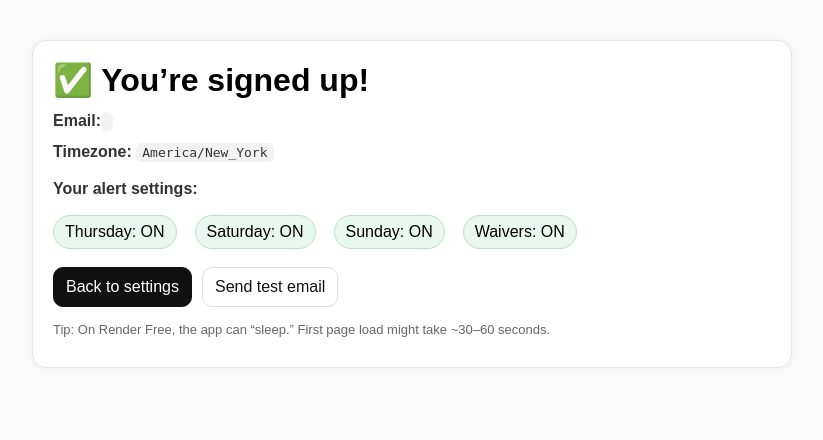
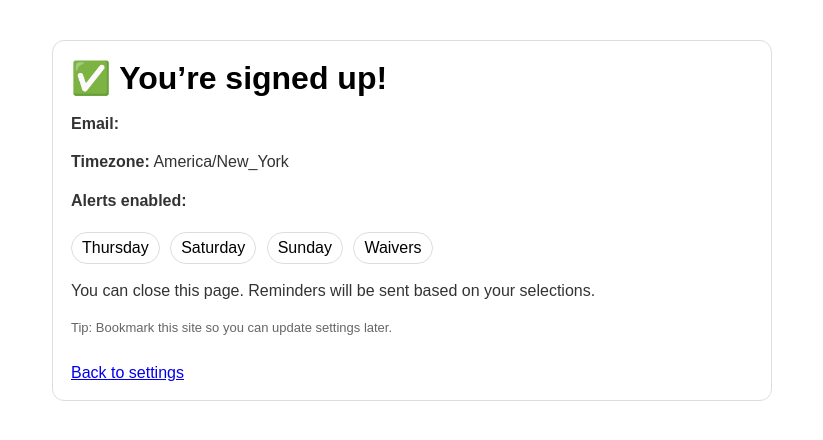
Before and after one commit to Maddox2025/fantasyfrenzy-alerts, a FastAPI app: page /confirmed in a window 1280 px wide. Shown: the top 440 px of the page, without its empty margins (228-1051 px from the left). Run offline with FastAPI, Linux system fonts and the light colour scheme; parts of the project's set-up code (start-up, migrations or seed data) failed here and were passed over.

Commit message:
Add confirmed page route + template

```diff
--- a/main.py
+++ b/main.py
@@ -1,7 +1,15 @@
 from datetime import datetime
+import email
 import os
 import sqlite3
 import atexit
+import urllib.parse
+
+import hmac
+import hashlib
+
+import hmac
+import hashlib
 import urllib.parse
 
 from fastapi import FastAPI, HTTPException, Query, Request, Form
@@ -29,6 +37,22 @@
 def send_email(to_email: str, subject: str, body: str):
     yag.send(to=to_email, subject=subject, contents=body)
 
+def send_welcome_email(to_email: str):
+    subject = "FantasyFrenzy ✅ You’re signed up"
+    body = (
+        "You’re all set!\n\n"
+        "FantasyFrenzy will remind you before key fantasy football moments:\n"
+        "• Thursday Night Football\n"
+        "• Saturday games\n"
+        "• Sunday morning kickoffs\n"
+        "• Waiver deadlines\n\n"
+        "You don’t need to do anything else.\n\n"
+        "Tip: If you don’t see future emails, check spam and mark as Not Spam.\n\n"
+        "Good luck this week 🏈\n"
+        "– FantasyFrenzy"
+    )
+    send_email(to_email, subject, body)
+
 # ----------------------------
 # Database (SQLite)
 # ----------------------------
@@ -49,6 +73,7 @@
             alert_sat INTEGER NOT NULL DEFAULT 1,
             alert_sun INTEGER NOT NULL DEFAULT 1,
             alert_waiver INTEGER NOT NULL DEFAULT 1,
+            unsubscribed INTEGER NOT NULL DEFAULT 0,
             created_at TEXT NOT NULL
         );
     """)
@@ -57,12 +82,25 @@
 
 db_init()
 
+def db_migrate():
+    conn = db_connect()
+    cur = conn.cursor()
+    cur.execute("PRAGMA table_info(users);")
+    cols = [row[1] for row in cur.fetchall()]
+    if "unsubscribed" not in cols:
+        cur.execute("ALTER TABLE users ADD COLUMN unsubscribed INTEGER NOT NULL DEFAULT 0;")
+        conn.commit()
+    conn.close()
+
+db_migrate()
+
+
 def get_all_users():
     conn = db_connect()
     cur = conn.cursor()
     cur.execute("""
-        SELECT email, timezone, alert_thu, alert_sat, alert_sun, alert_waiver
-        FROM users
+        SELECT email, timezone, alert_thu, alert_sat, alert_sun, alert_waiver, unsubscribed
+FROM users
     """)
     rows = cur.fetchall()
     conn.close()
@@ -76,8 +114,45 @@
             "alert_sat": bool(r[3]),
             "alert_sun": bool(r[4]),
             "alert_waiver": bool(r[5]),
+            "unsubscribed": bool(r[6]),
         })
     return users
+
+def get_user(email: str):
+    conn = db_connect()
+    cur = conn.cursor()
+    cur.execute("""
+        SELECT email, timezone, alert_thu, alert_sat, alert_sun, alert_waiver, unsubscribed
+        FROM users
+        WHERE email = ?
+    """, (email,))
+    row = cur.fetchone()
+    conn.close()
+
+    if not row:
+        return None
+
+    return {
+        "email": row[0],
+        "timezone": row[1],
+        "alert_thu": bool(row[2]),
+        "alert_sat": bool(row[3]),
+        "alert_sun": bool(row[4]),
+        "alert_waiver": bool(row[5]),
+        "unsubscribed": bool(row[6]),
+    }
+
+
+def set_unsubscribed(email: str, unsubscribed: bool = True):
+    conn = db_connect()
+    cur = conn.cursor()
+    cur.execute(
+        "UPDATE users SET unsubscribed = ? WHERE email = ?",
+        (1 if unsubscribed else 0, email)
+    )
+    conn.commit()
+    conn.close()
+
 
 def upsert_user(email: str, timezone: str, alert_thu=True, alert_sat=True, alert_sun=True, alert_waiver=True):
     conn = db_connect()
@@ -195,6 +270,27 @@
         alert_sun=bool(alert_sun),
         alert_waiver=bool(alert_waiver),
     )
+    send_welcome_email(email)
+
+    SIGNING_SECRET = os.getenv("SIGNING_SECRET", "")
+
+def make_token(email: str) -> str:
+    if not SIGNING_SECRET:
+        raise RuntimeError("Missing SIGNING_SECRET env var")
+    return hmac.new(
+        SIGNING_SECRET.encode("utf-8"),
+        email.lower().encode("utf-8"),
+        hashlib.sha256
+    ).hexdigest()
+
+def verify_token(email: str, token: str) -> bool:
+    try:
+        expected = make_token(email)
+        return hmac.compare_digest(expected, token)
+    except Exception:
+        return False
+
+
 
     # Build redirect URL safely (handles @ and special chars)
     params = {
@@ -215,10 +311,16 @@
 def send_to_matching_users(alert_key: str, subject: str, body: str):
     users = get_all_users()
     sent = 0
+
     for u in users:
+        # Skip unsubscribed users
+        if u.get("unsubscribed"):
+            continue
+
         if u.get(alert_key):
             send_email(u["email"], subject, body)
             sent += 1
+
     print(f"[{datetime.now()}] Sent '{alert_key}' to {sent} users")
 
 def thursday_reminder():
@@ -276,6 +378,35 @@
     )
     return {"ok": True, "sent_to": to_email}
 
+SECRET_KEY = os.getenv("SECRET_KEY")
+BASE_URL = os.getenv("BASE_URL")
+
+def require_unsub_config():
+    if not SECRET_KEY or not BASE_URL:
+        raise RuntimeError("Missing SECRET_KEY or BASE_URL environment variables")
+
+def make_unsub_token(email: str) -> str:
+    require_unsub_config()
+
+    email_norm = email.strip().lower()
+    return hmac.new(
+        SECRET_KEY.encode("utf-8"),
+        email_norm.encode("utf-8"),
+        hashlib.sha256
+    ).hexdigest()
+
+def verify_unsub_token(email: str, token: str) -> bool:
+    require_unsub_config()
+
+    return hmac.compare_digest(make_unsub_token(email), (token or ""))
+
+def build_unsub_link(email: str) -> str:
+    require_unsub_config()
+
+    params = urllib.parse.urlencode({"email": email, "token": make_unsub_token(email)})
+    return f"{BASE_URL}/unsubscribe?{params}"
+
+
 @app.post("/test/{which}")
 def test(which: str):
     which = which.lower()
--- a/templates/confirmed.html
+++ b/templates/confirmed.html
@@ -5,57 +5,36 @@
     <meta name="viewport" content="width=device-width,initial-scale=1" />
     <title>Signed Up - FantasyFrenzy Alerts</title>
     <style>
-      body { font-family: Arial, sans-serif; max-width: 760px; margin: 40px auto; padding: 0 16px; background:#fafafa; }
-      .card { background:#fff; border: 1px solid #e5e5e5; border-radius: 14px; padding: 20px; box-shadow: 0 1px 10px rgba(0,0,0,.04); }
-      h1 { margin: 0 0 10px; }
-      p { color:#333; line-height: 1.45; margin: 8px 0; }
-      .row { display:flex; gap:12px; flex-wrap:wrap; margin-top: 10px; }
-      .pill { display:inline-block; padding:7px 11px; border:1px solid #ddd; border-radius: 999px; margin: 4px 6px 0 0; background:#f7f7f7; }
-      .on { border-color:#b7e4c7; background:#e9f7ef; }
-      .off { border-color:#ffd6a5; background:#fff3e0; }
-      .btns { margin-top: 18px; display:flex; gap:10px; flex-wrap:wrap; }
-      a.btn { text-decoration:none; border:1px solid #ddd; padding:10px 12px; border-radius: 10px; display:inline-block; background:#fff; color:#111; }
-      a.btn.primary { background:#111; color:#fff; border-color:#111; }
-      code { background:#f2f2f2; padding:2px 6px; border-radius:6px; }
-      .small { color:#666; font-size: 13px; margin-top: 14px; }
+      body { font-family: Arial, sans-serif; max-width: 720px; margin: 40px auto; padding: 0 16px; }
+      .card { border: 1px solid #ddd; border-radius: 12px; padding: 18px; }
+      h1 { margin: 0 0 8px; }
+      p { color:#333; line-height: 1.4; }
+      .pill { display:inline-block; padding:6px 10px; border:1px solid #ddd; border-radius: 999px; margin: 4px 6px 0 0; }
+      a { display:inline-block; margin-top: 14px; }
+      .small { color:#666; font-size: 13px; }
     </style>
   </head>
+
   <body>
     <div class="card">
       <h1>✅ You’re signed up!</h1>
 
-      <p><strong>Email:</strong> <code>{{ email }}</code></p>
-      <p><strong>Timezone:</strong> <code>{{ timezone }}</code></p>
+      <p><strong>Email:</strong> {{ email }}</p>
+      <p><strong>Timezone:</strong> {{ timezone }}</p>
 
-      <p style="margin-top:14px;"><strong>Your alert settings:</strong></p>
+      <p><strong>Alerts enabled:</strong></p>
+      {% if alert_thu %}<span class="pill">Thursday</span>{% endif %}
+      {% if alert_sat %}<span class="pill">Saturday</span>{% endif %}
+      {% if alert_sun %}<span class="pill">Sunday</span>{% endif %}
+      {% if alert_waiver %}<span class="pill">Waivers</span>{% endif %}
+      {% if not (alert_thu or alert_sat or alert_sun or alert_waiver) %}
+        <span class="pill">None</span>
+      {% endif %}
 
-      <div class="row">
-        <span class="pill {% if alert_thu %}on{% else %}off{% endif %}">
-          Thursday: {% if alert_thu %}ON{% else %}OFF{% endif %}
-        </span>
+      <p style="margin-top:16px;">You can close this page. Reminders will be sent based on your selections.</p>
+      <p class="small">Tip: Bookmark this site so you can update settings later.</p>
 
-        <span class="pill {% if alert_sat %}on{% else %}off{% endif %}">
-          Saturday: {% if alert_sat %}ON{% else %}OFF{% endif %}
-        </span>
-
-        <span class="pill {% if alert_sun %}on{% else %}off{% endif %}">
-          Sunday: {% if alert_sun %}ON{% else %}OFF{% endif %}
-        </span>
-
-        <span class="pill {% if alert_waiver %}on{% else %}off{% endif %}">
-          Waivers: {% if alert_waiver %}ON{% else %}OFF{% endif %}
-        </span>
-      </div>
-
-      <div class="btns">
-        <a class="btn primary" href="/landing">Back to settings</a>
-        <!-- This hits your existing endpoint; it will send to TEST_EMAIL_TO -->
-        <a class="btn" href="/test-email" target="_blank" rel="noopener">Send test email</a>
-      </div>
-
-      <p class="small">
-        Tip: On Render Free, the app can “sleep.” First page load might take ~30–60 seconds.
-      </p>
+      <a href="/landing">Back to settings</a>
     </div>
   </body>
 </html>
```
Also changed, not shown: templates/index.html (+59 -33 lines).
